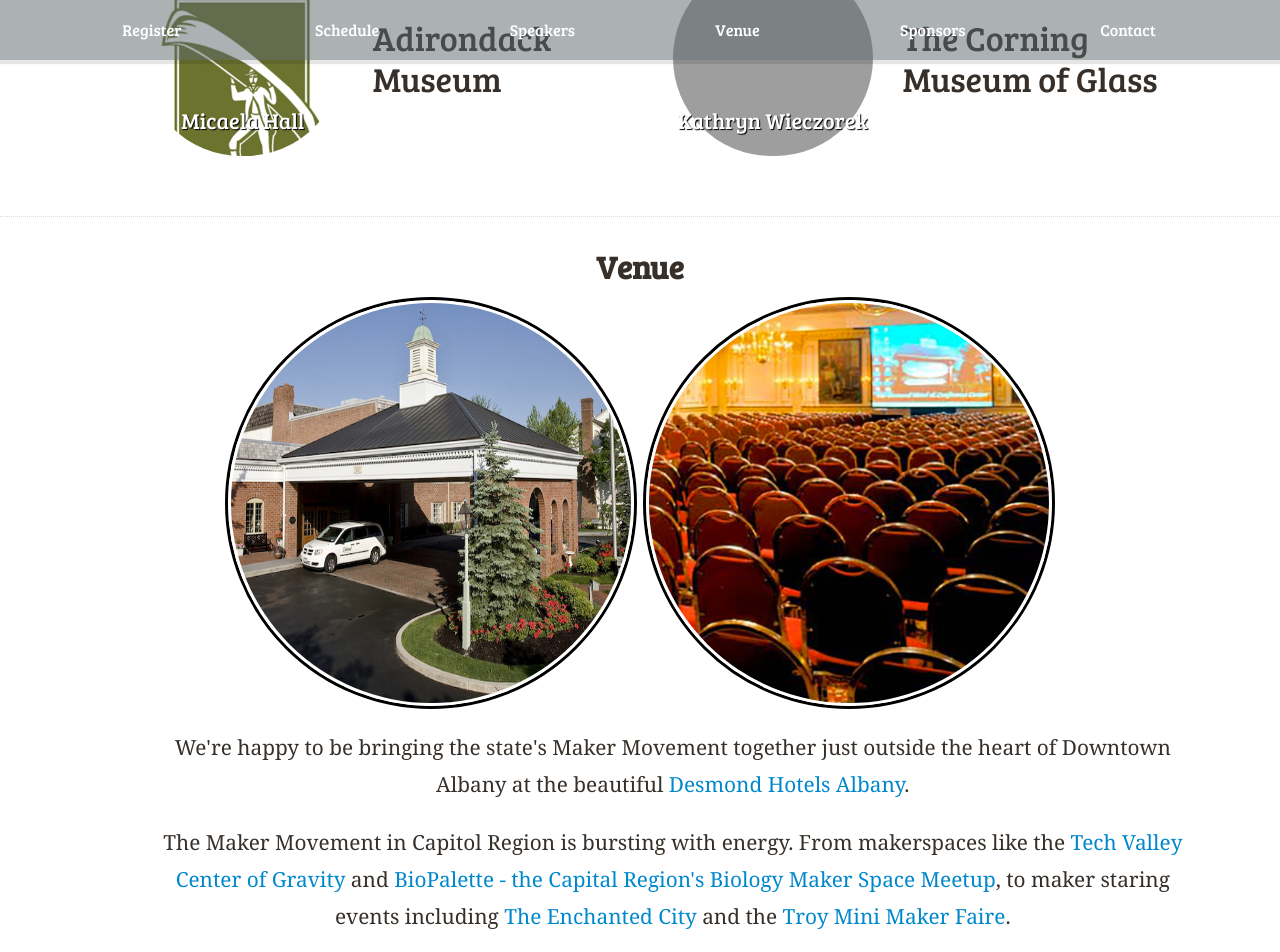
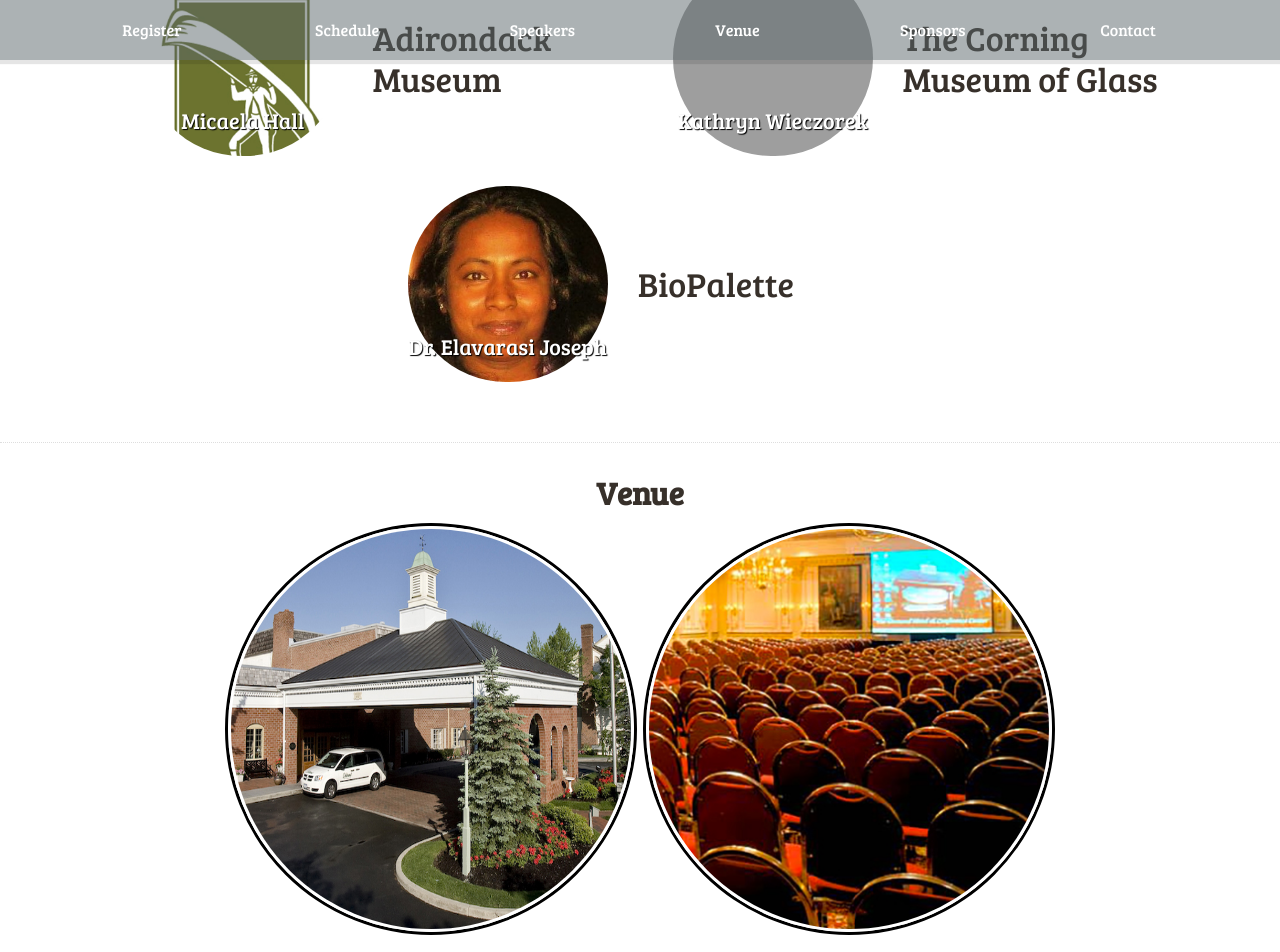
Before and after one commit to nysmakers/nysmakers.github.io, a Jekyll site: the page built from index.html, in a window 1280 px wide and 1400 px high, scrolled down 10785 px. Shown: the top 952 px of the window. Built offline with Jekyll 4.4.1, drawn with Linux system fonts in a browser that asks for light colours; some web fonts are replaced; comment, search, counter and statistics services are not loaded; grey boxes are pictures that could not be loaded.

Commit message:
Added Dr. Joseph to speakers

```diff
--- a/2017/stylesheets/responsive.css
+++ b/2017/stylesheets/responsive.css
@@ -443,6 +443,9 @@
 #speakers #kathrynwieczorek {
   background: url("/images/speakers/KathrynWieczorek.jpg") no-repeat;
   background-position-x: 35%; }
+#speakers #elavarasijoseph {
+  background: url("/images/speakers/ElavarasiJoseph.jpg") no-repeat;
+  background-position-x: 35%; }
 
 @media screen and (max-width: 780px) {
   #speakers #talks td:last-child {
--- a/index.html
+++ b/index.html
@@ -385,6 +385,10 @@
         <td><a href="https://www.cmog.org/bio/kathryn-wieczorek" id="kathrynwieczorek">Kathryn Wieczorek</a></td>
         <td>The Corning Museum of Glass</td>
       </tr>
+      <tr>
+        <td><a href="https://www.meetup.com/Capital-Region-Biology-Maker-Space-Meetup/" id="elavarasijoseph">Dr. Elavarasi Joseph</a></td>
+        <td>BioPalette</td>
+      </tr>
     </table>
   </section>
 
```
Also changed, not shown: images/speakers/ElavarasiJoseph.jpg (added).
